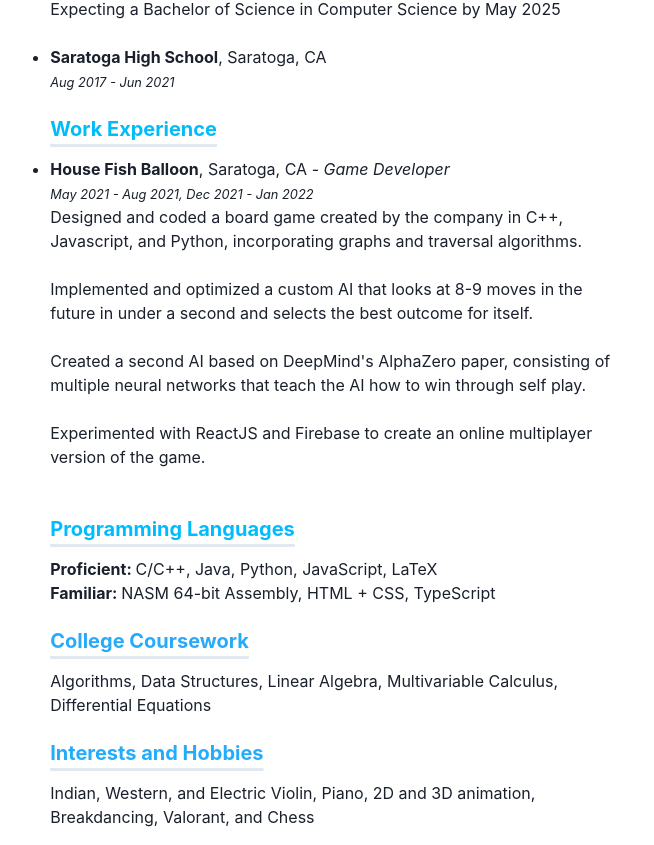
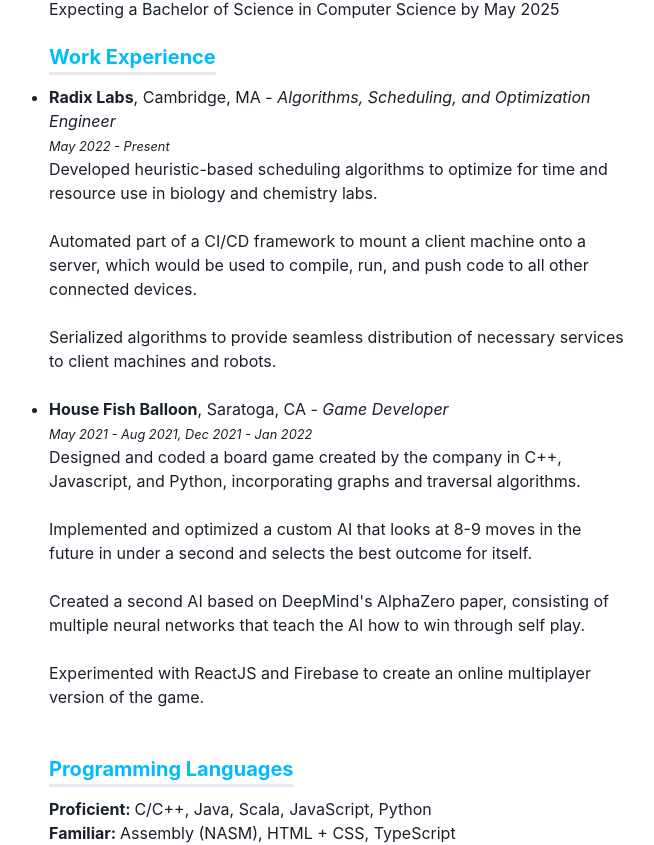
Before and after one commit to shreyasravi320/website, a Next.js app: page /resume in a window 1280 px wide. Shown: the part 259-1104 px from the top of the page, without its empty margins (303-957 px from the left). Built offline with nearby package versions, Linux system fonts and the light colour scheme.

Commit message:
Update resume, center items

```diff
--- a/components/layouts/main.js
+++ b/components/layouts/main.js
@@ -12,7 +12,7 @@
 
             <NavBar path={router.asPath}/>
 
-            <Container maxW="container.md" pt={14}>
+            <Container maxW="container.sm" pt={14}>
                 {children}
             </Container>
         </Box>
--- a/pages/index.js
+++ b/pages/index.js
@@ -37,8 +37,7 @@
     })
 
     return (
-        <Container>
-
+        <Container maxW="container.sm">
             <Box display={{md:"flex"}} mt={6} align="left">
                 <Box flexGrow={1}>
                         <Heading as="h2" variant="page-title">
--- a/pages/projects.js
+++ b/pages/projects.js
@@ -22,7 +22,7 @@
     })
 
     return (
-        <Container>
+        <Container maxW="container.sm">
             <Box display={{md:"flex"}} mt={6}>
                 <Box flexGrow={1}>
                     <GradientText>
@@ -35,7 +35,7 @@
 
             <br></br>
             {/* <SimpleGrid columns={[1, 1, 2]} gap={6} w="56vw" ml="-7vw"> */}
-            <SimpleGrid columns={[1, 1, 2]} gap={14} minWidth="56vw" marginX="-7vw" paddingLeft="5%" paddingRight="5%">
+            <SimpleGrid columns={[1, 1, 2]} gap={14} minWidth="56vw" marginX="-14vw" paddingLeft="5%" paddingRight="5%">
                 <Section delay={0.3}>
                     <SlangGridItem textColor="#ff8877">
                         A compiler for a custom programming language that offers easy to type Python-like syntax and runtime performance on par with C and C++.
@@ -58,7 +58,7 @@
                 </Section>
             </SimpleGrid>
 
-            <Box display={{md:"flex"}} mt={6} ml="10vw">
+            <Box display={{md:"flex"}} mt={6} ml="6.5vw">
                 <Box flexGrow={1}>
                     <Section delay={1.9}>
                         Other projects can be found at my <a href="https://github.com/shreyasravi320" target="_blank" rel="noreferrer" style={{color: theme.colors.linkBlue, textDecoration: "underline"}}>GitHub</a>
--- a/pages/resume.js
+++ b/pages/resume.js
@@ -16,7 +16,7 @@
     })
 
     return (
-        <Container>
+        <Container maxW="container.sm">
             <Box display={{md:"flex"}} mt={6}>
                 <Box flexGrow={1}>
                     <GradientText>
@@ -43,11 +43,6 @@
                         <br></br>
                         Expecting a Bachelor of Science in Computer Science by May 2025
                     </li>
-                    <br></br>
-                    <li>
-                        <h3><strong>Saratoga High School</strong>, Saratoga, CA</h3>
-                        <small><i>Aug 2017 - Jun 2021</i></small>
-                    </li>
                 </ul>
             </Section>
             <Section delay={0.9}>
@@ -60,6 +55,21 @@
                     Work Experience
                 </Heading>
                 <ul>
+                    <li>
+                        <h3><strong>Radix Labs</strong>, Cambridge, MA - <i>Algorithms, Scheduling, and Optimization Engineer</i></h3>
+                        <small><i>May 2022 - Present</i></small>
+                        <br></br>
+
+                            Developed heuristic-based scheduling algorithms to optimize for time and resource use in biology and chemistry labs.
+
+                            <br></br>
+                            <br></br>
+                            Automated part of a CI/CD framework to mount a client machine onto a server, which would be used to compile, run, and push code to all other connected devices.
+                            <br></br>
+                            <br></br>
+                            Serialized algorithms to provide seamless distribution of necessary services to client machines and robots.
+                    </li>
+                    <br></br>
                     <li>
                         <h3><strong>House Fish Balloon</strong>, Saratoga, CA - <i>Game Developer</i></h3>
                         <small><i>May 2021 - Aug 2021, Dec 2021 - Jan 2022</i></small>
@@ -88,9 +98,9 @@
                 >
                     Programming Languages
                 </Heading>
-                <strong>Proficient: </strong> C/C++, Java, Python, JavaScript, LaTeX
+                <strong>Proficient: </strong> C/C++, Java, Scala, JavaScript, Python
                 <br></br>
-                <strong>Familiar: </strong> NASM 64-bit Assembly, HTML + CSS, TypeScript
+                <strong>Familiar: </strong> Assembly (NASM), HTML + CSS, TypeScript
             </Section>
             <Section delay={1.5}>
                 <Heading
@@ -101,7 +111,7 @@
                 >
                     College Coursework
                 </Heading>
-                Algorithms, Data Structures, Linear Algebra, Multivariable Calculus, Differential Equations
+                Programming Languages, Algorithms, Data Structures, Linear Algebra, Multivariable Calculus, Differential Equations
             </Section>
             <Section delay={1.5}>
                 <Heading
@@ -112,7 +122,7 @@
                 >
                     Interests and Hobbies
                 </Heading>
-                Indian, Western, and Electric Violin, Piano, 2D and 3D animation, Breakdancing, Valorant, and Chess
+                Indian, Western, and Electric Violin, Piano, 2D and 3D animation, Breakdancing, Chess, and Linux
             </Section>
             {/* <Section delay={1.5}>
                 <Heading
```
